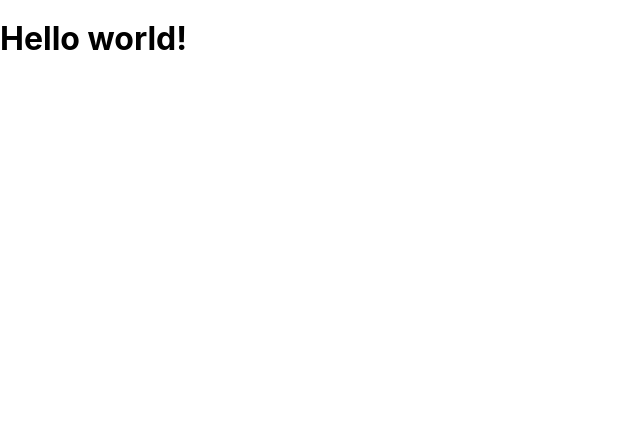
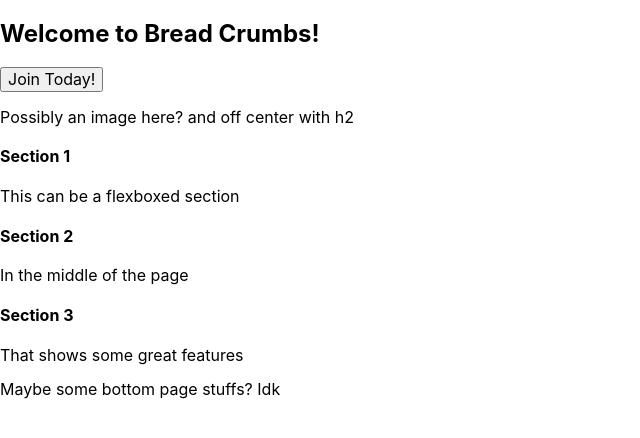
Before and after one commit to thinkful-ei-gecko/BreadCrumbs-Client, a React (Create React App) app: page / in a window 1280 px wide. Shown: the top 438 px of the page, without its empty margins (0-640 px from the left). Built offline with nearby package versions, Linux system fonts and the light colour scheme.

Commit message:
finish static landing page

```diff
--- a/src/routes/LandingPageRoute/LandingPageRoute.js
+++ b/src/routes/LandingPageRoute/LandingPageRoute.js
@@ -3,7 +3,36 @@ import React, { Component } from 'react';
 export default class LandingPageRoute extends Component {
   render() {
     return (
-      <h1>Hello world!</h1>
+      <>
+        <section>
+          <div>
+            <h2>Welcome to Bread Crumbs!</h2>
+            <div>
+              <button>Join Today!</button>
+            </div>
+          </div>
+          <div>
+            <p>Possibly an image here? and off center with h2</p>
+          </div>
+        </section>
+        <section>
+          <div>
+            <h4>Section 1</h4>
+            <p>This can be a flexboxed section</p>
+          </div>
+          <div>
+            <h4>Section 2</h4>
+            <p>In the middle of the page</p>
+          </div>
+          <div>
+            <h4>Section 3</h4>
+            <p>That shows some great features</p>
+          </div>
+        </section>
+        <section>
+          <p>Maybe some bottom page stuffs? Idk</p>
+        </section>
+      </>
     )
   }
 }
```
